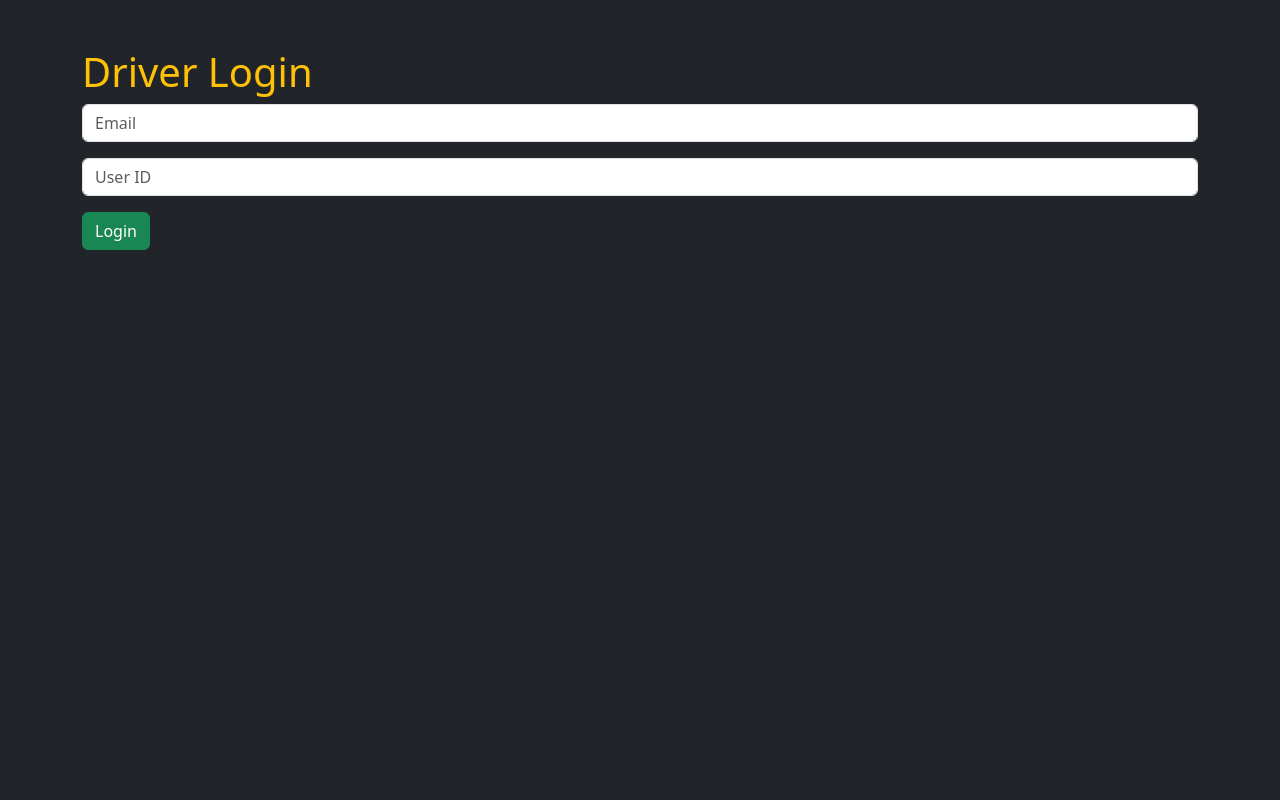
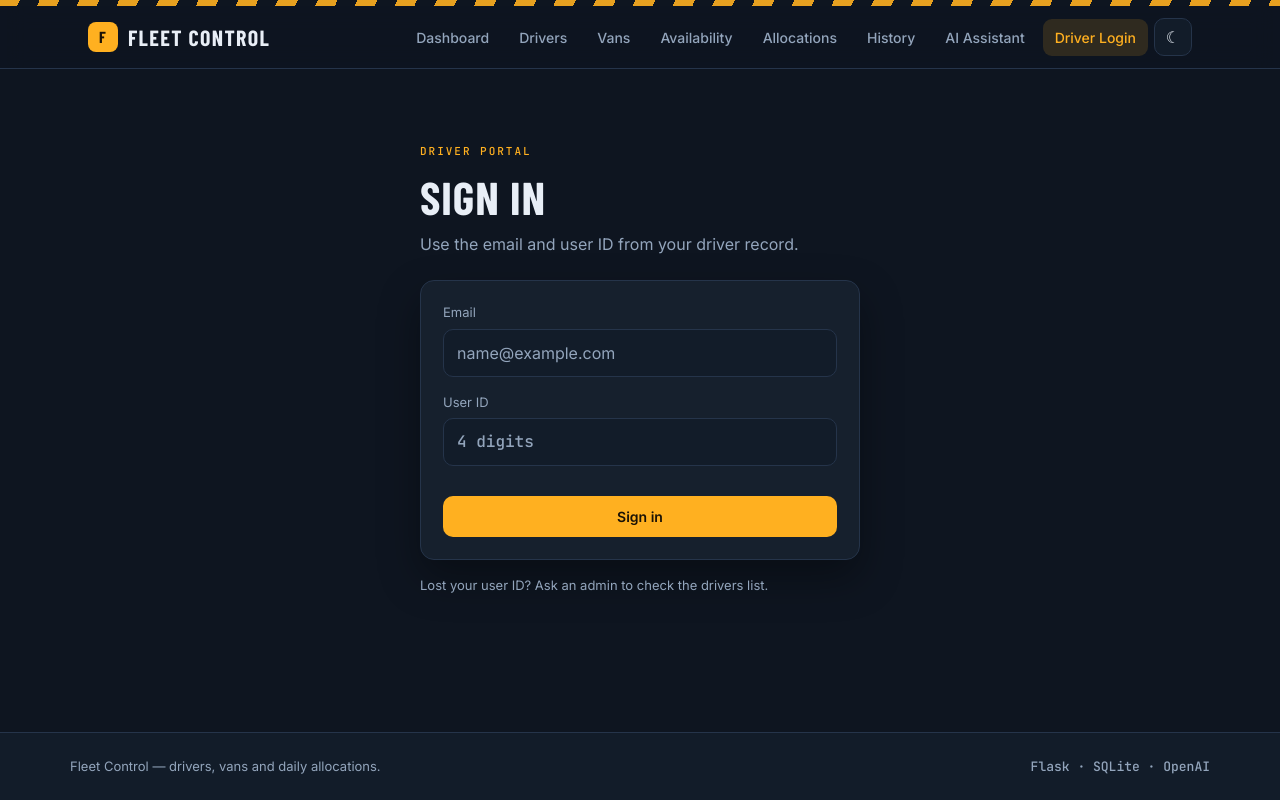
Before and after one commit to mbadr3227-sys/ai-fleet-management, a Flask app: page /driver_login in a window 1280 px wide. Run offline with Flask 3, Linux system fonts and the light colour scheme.

Commit message:
Refactor driver login HTML template with blocks

```diff
--- a/templates/driver_login.html
+++ b/templates/driver_login.html
@@ -1,34 +1,35 @@
-<!DOCTYPE html>
-<html>
-<head>
-    <title>Driver Login</title>
-    <link href="https://cdn.jsdelivr.net/npm/bootstrap@5.3.3/dist/css/bootstrap.min.css" rel="stylesheet">
-</head>
-<body class="bg-dark text-white">
-<div class="container mt-5">
+{% extends "base.html" %}
 
-    <h1 class="text-warning">Driver Login</h1>
+{% block title %}Driver login — Fleet Control{% endblock %}
 
+{% block content %}
+
+<div style="max-width:440px;margin:40px auto">
+  <span class="eyebrow">Driver portal</span>
+  <h1 class="mt-2">Sign in</h1>
+  <p class="muted">Use the email and user ID from your driver record.</p>
+
+  <div class="panel reveal mt-4">
     <form method="POST">
 
-        <input type="email"
-               name="email"
-               class="form-control mb-3"
-               placeholder="Email"
-               required>
+      <div class="mb-3">
+        <label for="email">Email</label>
+        <input type="email" name="email" id="email" class="form-control" placeholder="name@example.com" required>
+      </div>
 
-        <input type="text"
-               name="user_id"
-               class="form-control mb-3"
-               placeholder="User ID"
-               required>
+      <div class="mb-3">
+        <label for="user_id">User ID</label>
+        <input type="text" name="user_id" id="user_id" class="form-control mono" placeholder="4 digits" required>
+      </div>
 
-        <button class="btn btn-success">
-            Login
-        </button>
+      <button class="btn btn-fleet" style="width:100%;margin-top:14px">Sign in</button>
 
     </form>
+  </div>
 
+  <p class="muted mt-3" style="font-size:13px">
+    Lost your user ID? Ask an admin to check the drivers list.
+  </p>
 </div>
-</body>
-</html>
+
+{% endblock %}
```
